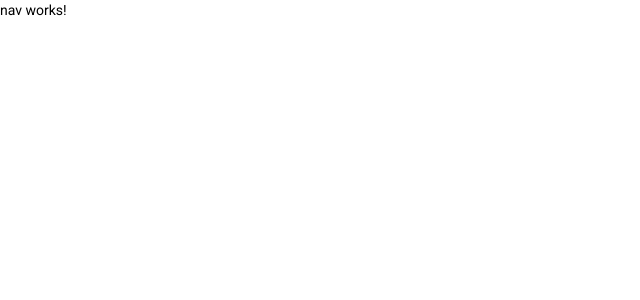
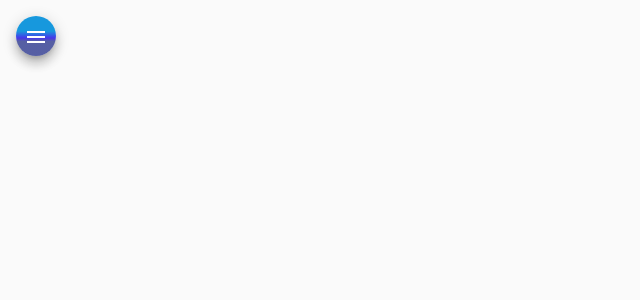
Before and after one commit to gsouza590/HelpDesk-front, an Angular app: page / in a window 1280 px wide. Shown: the top 300 px of the page, without its empty margins (0-640 px from the left). Built offline with nearby package versions, Linux system fonts and the light colour scheme.

Commit message:
Html Css Component Nav

```diff
--- a/src/app/components/nav/nav.component.css
+++ b/src/app/components/nav/nav.component.css
@@ -0,0 +1,37 @@
+.container {
+  height: 100%;
+}
+
+.sidenav {
+  width: 13rem;
+  color: white;
+  background: linear-gradient(
+    180deg,
+    rgba(23, 152, 221, 1) 38%,
+    rgba(61, 43, 233, 0.9500175070028011) 55%,
+    rgba(7, 20, 122, 0.6755077030812324) 63%
+  );
+}
+
+.img{
+    width: 100%;
+    height: 7rem;
+    margin: .8rem auto 1rem auto;
+}
+
+.sidenav a {
+  color: white;
+}
+.sidenav i{
+  margin-right:.6rem ;
+}
+.menu{
+  margin: 1rem auto auto 1rem;
+  color: white;
+  background: linear-gradient(
+    180deg,
+    rgba(23, 152, 221, 1) 38%,
+    rgba(61, 43, 233, 0.9500175070028011) 55%,
+    rgba(7, 20, 122, 0.6755077030812324) 63%
+  );
+}
--- a/src/app/components/nav/nav.component.html
+++ b/src/app/components/nav/nav.component.html
@@ -1 +1,34 @@
-<p>nav works!</p>
+<mat-drawer-container class="container" autosize>
+    <mat-drawer #drawer class="sidenav" mode="side">
+        <img src="assets/img/dashboard.png" alt="imagem de navegação">
+        <mat-nav-list class="nav-list">
+            <a mat-list-item routerLink="/">
+                <i class="material-icons">home</i>
+                Home
+            </a>
+            <a mat-list-item routerLink="/">
+                <i class="material-icons">account_circle</i>
+                Tecnicos
+            </a>
+            <a mat-list-item routerLink="/">
+                <i class="material-icons">person</i>
+                Clientes
+            </a>
+            <a mat-list-item routerLink="/">
+                <i class="material-icons">code</i>
+                Github
+            </a>
+            <a mat-list-item routerLink="/">
+                <i class="material-icons">logout</i>
+                Logout
+            </a>
+        </mat-nav-list>
+    </mat-drawer>
+
+    <div class="sidenav-content">
+        <button class="menu mat-elevation-z8" (click)="drawer.toggle()" mat-icon-button>
+            <mat-icon>menu</mat-icon>
+        </button>
+    </div>
+
+</mat-drawer-container>
```
Also changed, not shown: src/app/app-routing.module.ts (+11 -8 lines), src/assets/img/dashboard.png (added).
